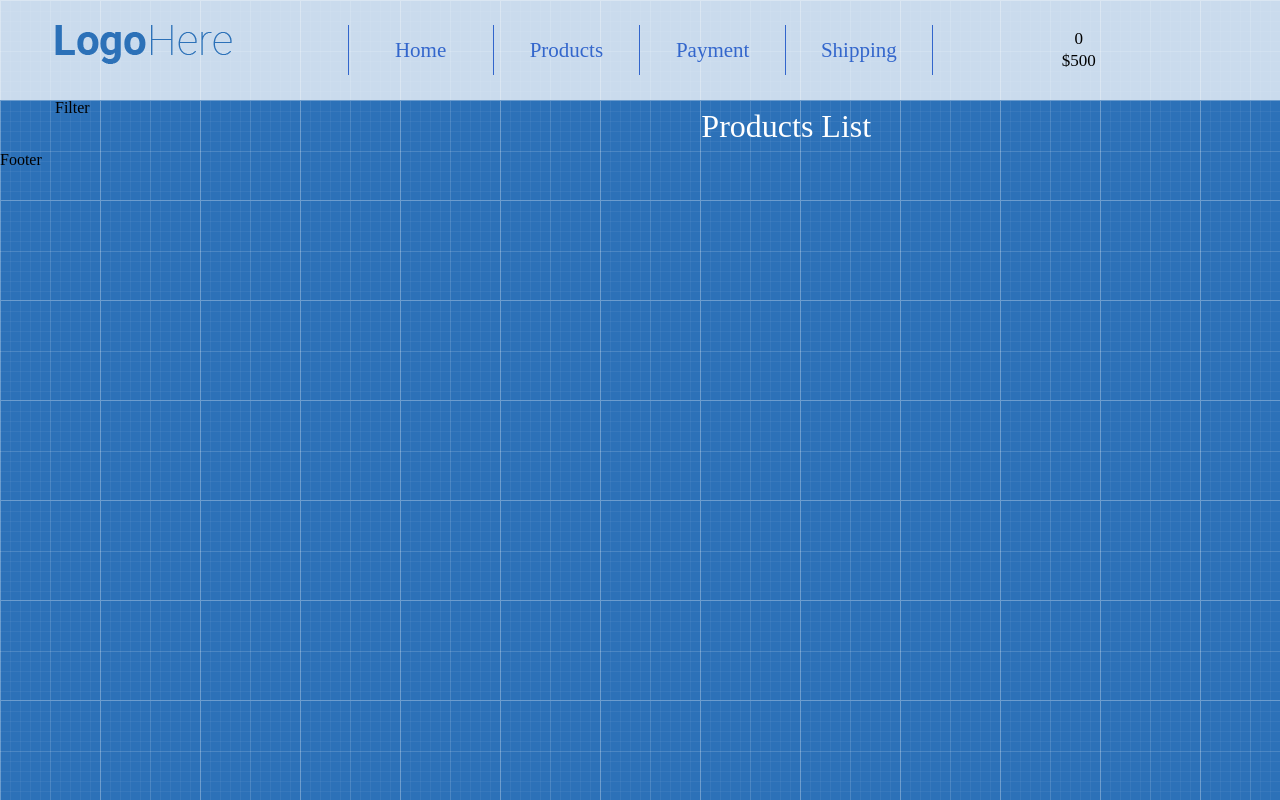
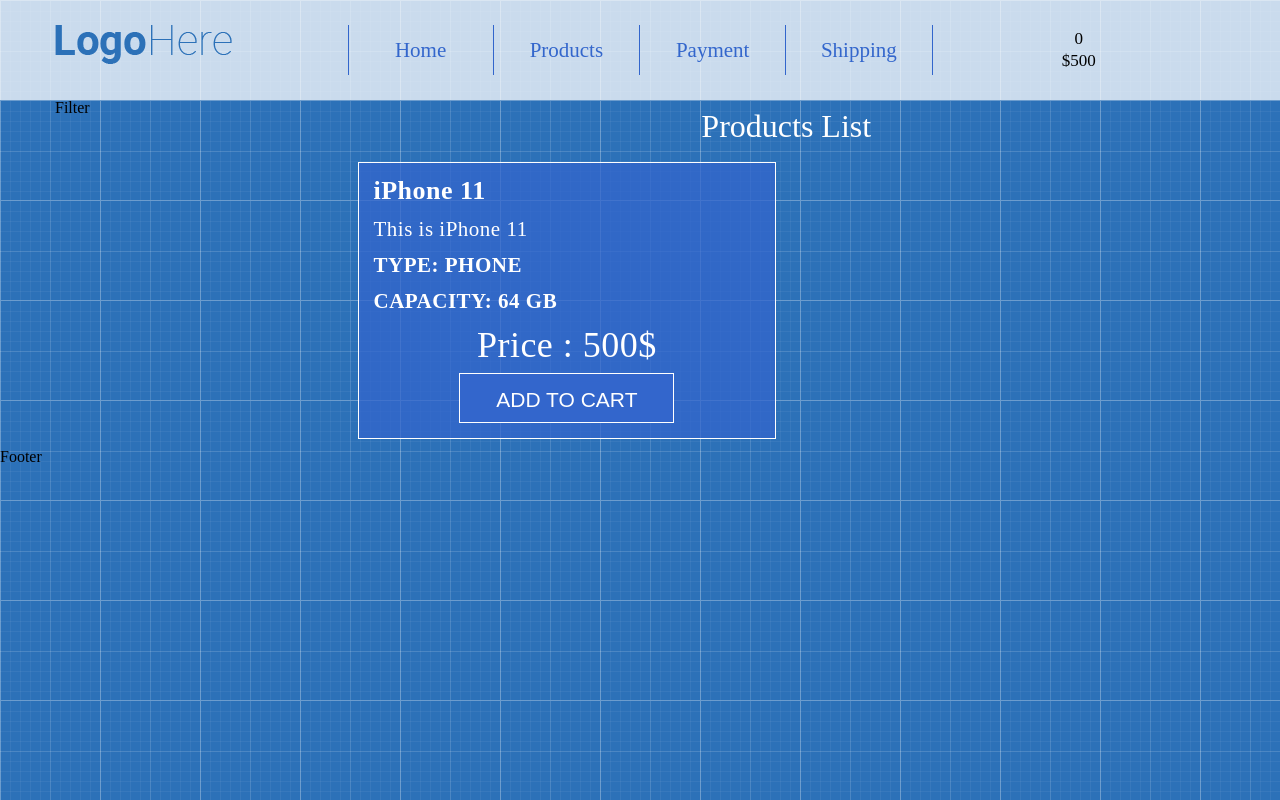
Before and after one commit to vasKenobi/shopReact, a React (Create React App) app: page / in a window 1280 px wide. Built offline with nearby package versions, Linux system fonts and the light colour scheme.

Commit message:
connected styles for ProductListItem component

```diff
--- /dev/null
+++ b/src/App/Main/Products/ProductListItem.css
@@ -0,0 +1,45 @@
+.product-list-item {
+    color:white;
+    border:1px solid white;
+    padding:15px;
+    margin: 10px;
+    background: rgba(51,102,204,0.75);
+    font-size: 21px;
+    letter-spacing: 0.5px;
+
+}
+.product-title {
+    font-size: 26px;
+    margin-bottom: 15px;
+    font-weight: bold;
+}
+.product-description {
+    font-weight: 300;
+    margin-bottom: 15px;
+}
+.product-features {
+    font-weight: bold;
+    text-transform: uppercase;
+    margin-bottom: 15px;
+}
+.btn-add-to-cart {
+    text-transform: uppercase;
+    font-size: 21px;
+    background: #3366cc;
+    width: 215px;
+    height: 50px;
+    line-height: 50px;
+    margin: 0 auto;
+    display: block;
+    color:white;
+    border: 1px solid white;
+}
+.btn-add-to-cart:hover {
+    cursor: pointer;
+    background: #6699cc;
+}
+.product-price {
+    font-size: 36px;
+    text-align: center;
+    margin: 10px 0;
+}
--- /dev/null
+++ b/src/App/Main/Products/ProductListItem.js
@@ -0,0 +1,18 @@
+import React from 'react'
+import './ProductListItem.css'
+
+const ProductListItem = () => {
+    return (
+        <div className="product-list-item">
+            <div className="product-title">iPhone 11</div>
+            <div className="product-description">This is iPhone 11</div>
+            <div className="product-features">Type: phone</div>
+            <div className="product-features">Capacity: 64 Gb</div>
+            <div className="product-price">Price : 500$</div>
+            <button className="btn btn-add-to-cart">Add to cart</button>
+
+        </div>
+    )
+}
+
+export default ProductListItem
--- a/src/App/Main/Products/ProductsList.js
+++ b/src/App/Main/Products/ProductsList.js
@@ -1,9 +1,16 @@
 import React from 'react'
+import ProductListItem from './ProductListItem'
 
 const ProductsList = () => {
     return (
         <div>
             <h1 className="page-title">Products List</h1>
+            <div className="row">
+                <div className="col-lg-6">
+                    <ProductListItem/>
+                </div>
+            </div>
+
 
         </div>
     )
```
